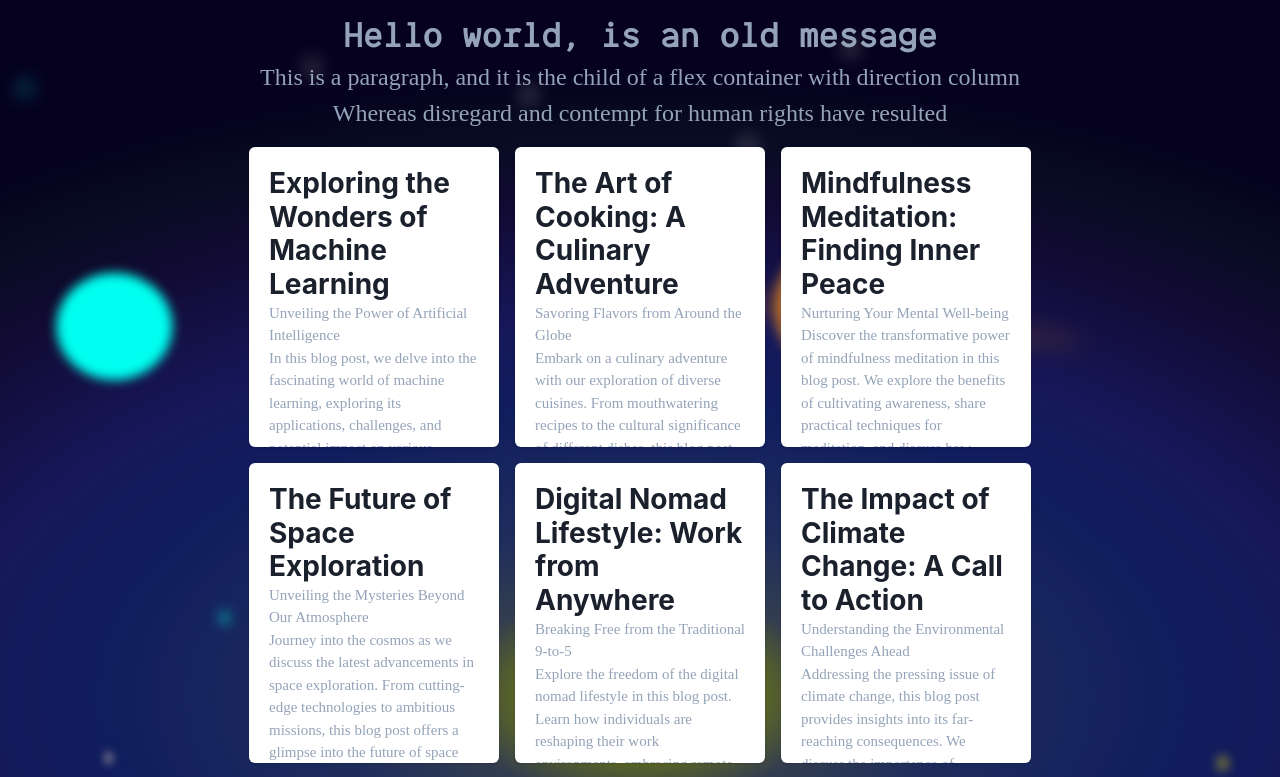
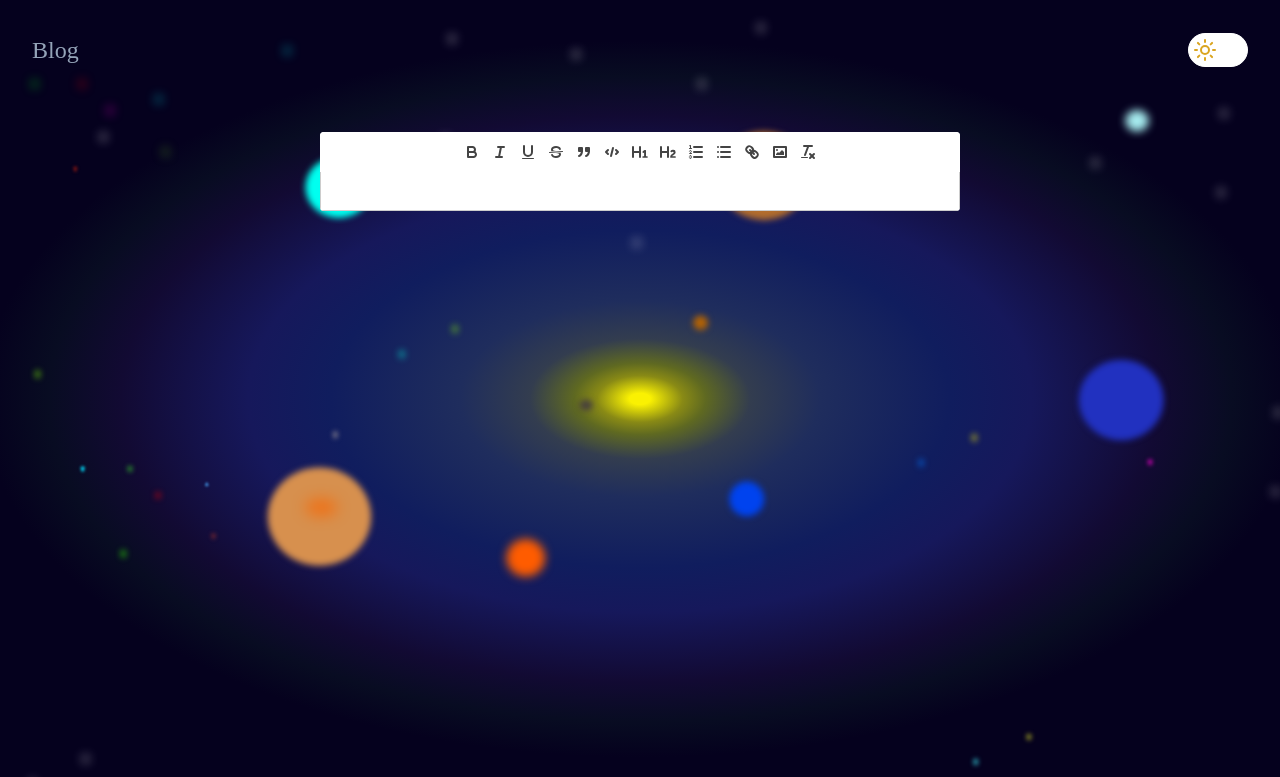
Before and after one commit to RauliYoung/QLimax, a Next.js app: page / in a window 1280 px wide. Shown: the top 777 px of the page. Built offline with nearby package versions, Linux system fonts and the light colour scheme; a web font is replaced by a local one.

Commit message:
texteditor

```diff
--- a/package.json
+++ b/package.json
@@ -14,10 +14,12 @@
     "@chakra-ui/react": "^2.8.2",
     "@emotion/react": "^11.11.3",
     "@emotion/styled": "^11.11.0",
+    "@radix-ui/react-slot": "^1.0.2",
     "framer-motion": "^11.0.3",
     "next": "14.1.0",
     "react": "^18",
     "react-dom": "^18",
+    "react-quill": "^2.0.0",
     "sass": "^1.70.0"
   },
   "devDependencies": {
--- /dev/null
+++ b/src/app/components/blogpost/textEditor/editor.scss
@@ -0,0 +1,29 @@
+.editorContainer {
+  position: relative;
+  width: 50%;
+  overflow: hidden;
+  border-radius: 4px;
+  background-color: white;
+  margin: 0 auto;
+}
+
+.editor .ql-editor {
+  background-color: white;
+  font-size: 18px;
+  color: black;
+  line-height: 1.58;
+  margin: 0;
+  padding: 0;
+}
+
+.editor .ql-toolbar {
+  display: flex;
+  justify-content: center;
+  border: none;
+  background-color: white;
+}
+
+.editor .ql-toolbar .ql-formats {
+  margin: 0;
+  padding: 0;
+}
--- /dev/null
+++ b/src/app/components/blogpost/textEditor/editor.tsx
@@ -0,0 +1,45 @@
+import React, { useState } from 'react';
+import ReactQuill from 'react-quill';
+
+import 'react-quill/dist/quill.snow.css';
+import './editor.scss';
+
+export default function Editor() {
+  const modules = {
+    toolbar: [
+      ['bold', 'italic', 'underline', 'strike'],
+      ['blockquote', 'code-block'],
+      [{ header: 1 }, { header: 2 }],
+      [{ list: 'ordered' }, { list: 'bullet' }],
+      ['link', 'image'],
+      ['clean']
+    ],
+  };
+
+  const formats = [
+    'header',
+    'bold', 'italic', 'underline', 'strike',
+    'blockquote', 'code-block',
+    'list', 'bullet',
+    'link', 'image'
+  ];
+
+  const [code, setCode] = useState();
+  const handleProcedureContentChange = (content: any) => {
+    setCode(content);
+  };
+  return (
+    <>
+      <div className="editorContainer">
+      <ReactQuill
+        className="editor"
+        theme="snow"
+        modules={modules}
+        formats={formats}
+        value={code}
+        onChange={handleProcedureContentChange}
+      />
+      </div>
+    </>
+  );
+}
--- a/src/app/layout.tsx
+++ b/src/app/layout.tsx
@@ -1,8 +1,8 @@
-
 import type { Metadata } from 'next';
 import { Expletus_Sans, Overpass_Mono } from 'next/font/google';
 import { Providers } from './providers';
 import './globals.css';
+import NavBar from './components/navbar/navbar';
 
 const Overpass = Overpass_Mono({
   subsets: ['latin'],
@@ -29,6 +29,7 @@ export default function RootLayout({
     <html lang='en'>
       <body className={`${Overpass.variable} ${expletus.variable}`}>
         <Providers>
+          <NavBar />
           {children}
         </Providers>
       </body>
--- a/src/app/page.tsx
+++ b/src/app/page.tsx
@@ -8,6 +8,7 @@ import {
   CardHeader,
 } from '@chakra-ui/react';
 import testData from '../../testData/testPosts.json';
+import Editor from './components/blogpost/textEditor/editor';
 
 interface Post {
   title: string;
@@ -16,55 +17,9 @@ interface Post {
 }
 export default function Home() {
   return (
-    <Flex as='main' direction='column'>
-      <Flex
-        as='section'
-        direction='column'
-        p='1rem'
-        justifyContent='center'
-        alignItems='center'
-      >
-        <Heading as='h1'>Hello world, is an old message</Heading>
-        <Text as='p'>
-          This is a paragraph, and it is the child of a flex container with
-          direction column
-        </Text>
-        <Text as='p'>
-          Whereas disregard and contempt for human rights have resulted
-        </Text>
-      </Flex>
-      <Flex maxW='100%' justifyContent='center'>
-        <Flex
-          as='section'
-          wrap='wrap'
-          justifyContent='center'
-          maxW='798px'
-          gap='1rem'
-          m='auto'
-        >
-          {testData
-            .map((post: Post) => ({
-              title: post.title,
-              header: post.header,
-              body: post.body,
-            }))
-            .map((post: Post) => (
-              <Card w='250px' h='300px'>
-                <CardBody overflow='auto'>
-                  <Heading as='h2' fontSize={'28px'}>
-                    {post.title}
-                  </Heading>
-                <Text as='p' fontSize='15px'>
-                    {post.header}
-                  </Text>
-                  <Text as='p' fontSize='15px'>
-                    {post.body}
-                  </Text>
-                </CardBody>
-              </Card>
-            ))}
-        </Flex>
-      </Flex>
-    </Flex>
+    <>
+    <Editor />
+    </>
+
   );
 }
```
Also changed, not shown: src/app/components/navbar/navLinks.tsx (+7 -7 lines), src/app/components/navbar/navbar.tsx (+4 -7 lines), 1 other file (tests, documents, lock files or other folders).
